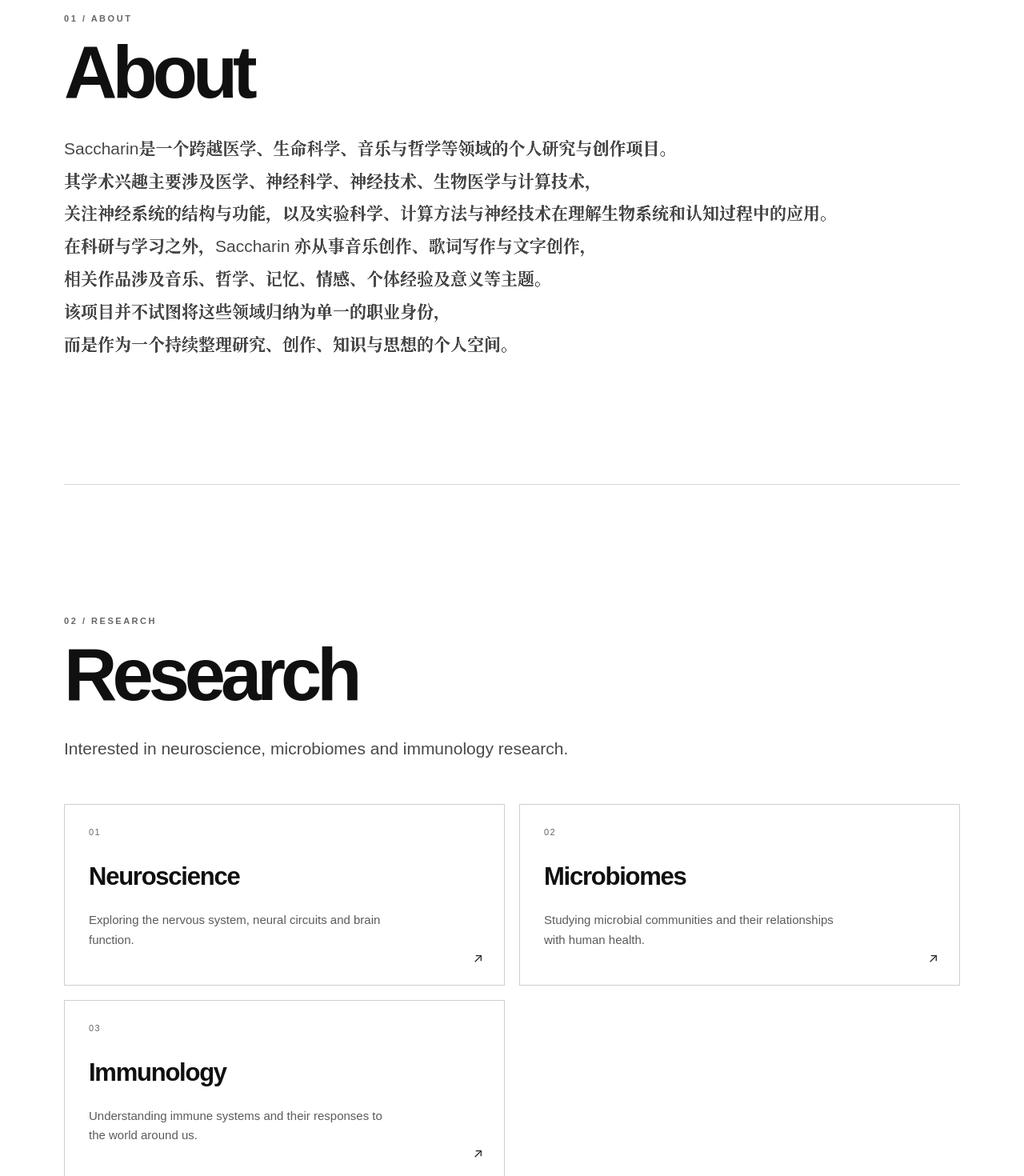
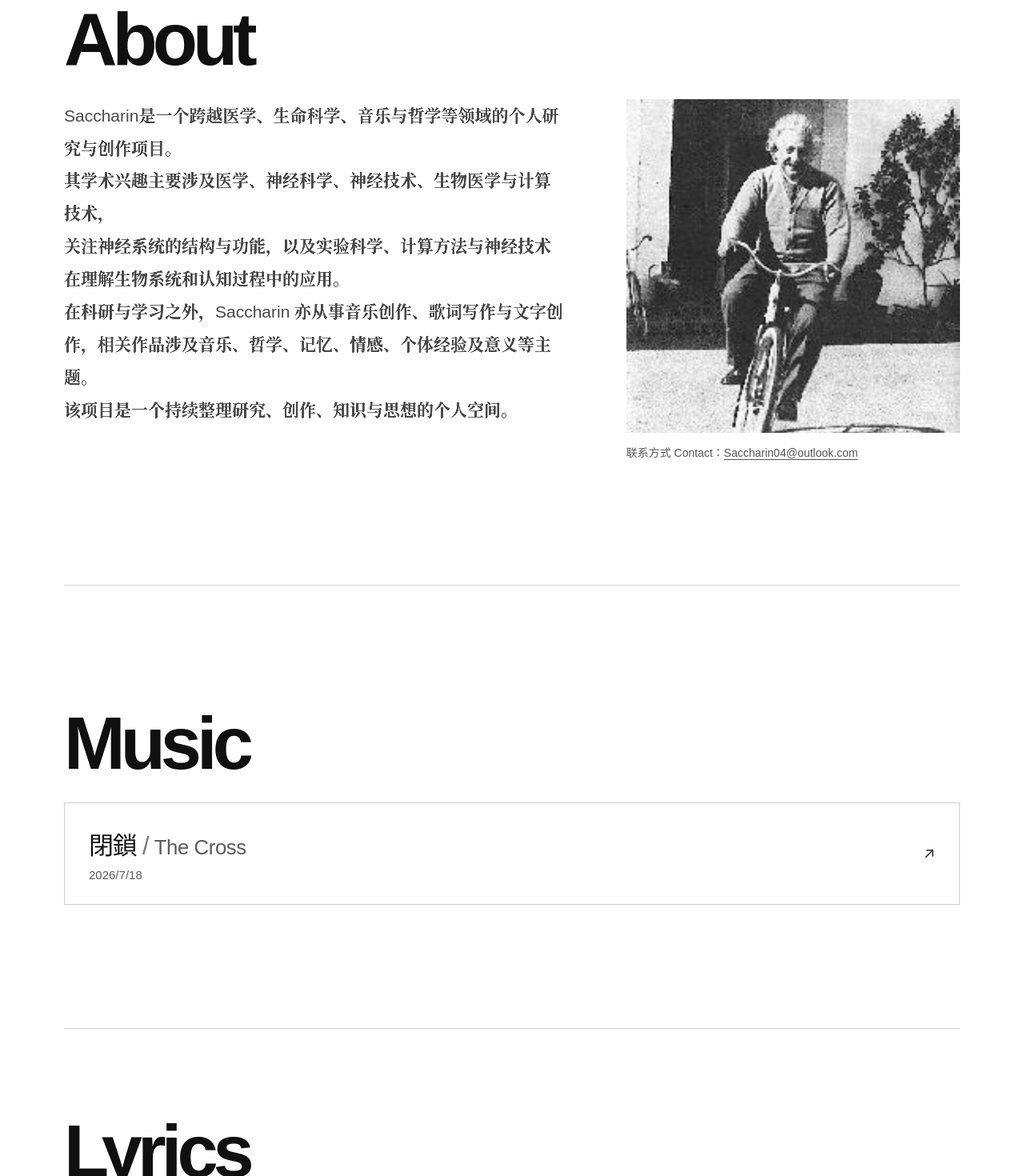
Before and after one commit to Saccharin04/Personal-website, a React (Vite) app: page / in a window 1280 px wide. Shown: the part 1120-2590 px from the top of the page at 80% size. Built offline with nearby package versions, Linux system fonts and the light colour scheme; a web font is replaced by a local one.

Commit message:
Restructure homepage and add profile

```diff
--- a/src/App.css
+++ b/src/App.css
@@ -68,31 +68,19 @@ main { min-height: 100vh; display: flex; flex-direction: column; }
 .content h2 { font-size: clamp(48px, 8vw, 92px); letter-spacing: -.065em; line-height: .95; margin: 0 0 30px; font-weight: 800; }
 .section-intro { max-width: 750px; color: #494949; font-size: clamp(17px, 2vw, 21px); line-height: 1.7; margin: 0; }
 .about-intro { max-width: 1000px; line-height: 1.9; }
+.about-layout { display: grid; grid-template-columns: minmax(0, 1.2fr) minmax(280px, .8fr); gap: clamp(32px, 6vw, 80px); align-items: start; }
+.about-figure { margin: 0; }
+.about-figure img { display: block; width: 100%; height: auto; object-fit: cover; }
+.about-figure figcaption { margin-top: 14px; color: #555; font-size: 14px; line-height: 1.6; }
+.about-figure figcaption a { color: inherit; text-underline-offset: 3px; }
 .about-intro [lang="zh-CN"] {
   font-family: "Soukou Mincho", "Songti SC", "Noto Serif CJK SC", serif;
   font-weight: 700;
   filter: url(#roughen-threshold);
 }
 
-.research-grid {
-  display: grid; grid-template-columns: repeat(2, minmax(0, 1fr)); gap: 18px;
-  margin-top: 52px;
-}
-.research-card {
-  position: relative; min-height: 220px; padding: 28px 30px;
-  display: flex; flex-direction: column; align-items: flex-start;
-  border: 1px solid #cfcfcf; border-radius: 0; background: #fff;
-  transition: background .22s ease, color .22s ease, border-color .22s ease;
-}
-.research-card:hover { background: var(--ink); color: #fff; border-color: var(--ink); }
-.card-index { font-size: 11px; letter-spacing: .13em; color: #666; }
-.research-card:hover .card-index, .research-card:hover p, .research-card:hover .card-arrow { color: #c8c8c8; }
-.research-card h3 { font-size: clamp(23px, 3vw, 31px); font-weight: 700; margin: 32px 0 9px; letter-spacing: -.04em; }
-.research-card p { max-width: 390px; padding-right: 20px; color: #5b5b5b; font-size: 15px; line-height: 1.65; }
-.card-arrow { position: absolute; right: 26px; bottom: 24px; color: #222; transition: transform .2s ease; }
-.research-card:hover .card-arrow { transform: translate(3px, -3px); }
-
-.track-list { display: grid; gap: 14px; margin-top: 50px; }
+.track-list { display: grid; gap: 14px; margin-top: 30px; }
+.lyrics-list-section { padding-top: clamp(72px, 9vw, 110px); }
 .track-card {
   display: flex; align-items: center; gap: 24px; min-height: 118px;
   padding: 28px 30px; border: 1px solid #cfcfcf; border-radius: 0;
@@ -152,7 +140,6 @@ main { min-height: 100vh; display: flex; flex-direction: column; }
 }
 .social-links a:hover { background: transparent; color: var(--ink); transform: translateY(-2px); }
 .social-links svg { width: 18px; height: 18px; fill: currentColor; }
-.bilibili-mark { font-size: 18px; font-weight: 800; line-height: 1; }
 :focus-visible { outline: 2px solid #111; outline-offset: 4px; }
 
 @media (max-width: 640px) {
@@ -166,9 +153,8 @@ main { min-height: 100vh; display: flex; flex-direction: column; }
   .about-section { padding-top: 62px; }
   .about-line-break { display: none; }
   .about-intro { line-height: 1.85; }
-  .research-grid { grid-template-columns: 1fr; gap: 12px; margin-top: 34px; }
-  .research-card { min-height: 175px; padding: 23px; }
-  .research-card h3 { margin-top: 24px; }
+  .about-layout { grid-template-columns: 1fr; gap: 30px; }
+  .about-figure { width: 100%; max-width: 480px; }
   .track-card { gap: 16px; min-height: 104px; padding: 22px 18px; }
   .album-english { display: block; margin-top: 3px; font-size: 16px; }
   .album-slash { display: none; }
--- a/src/App.jsx
+++ b/src/App.jsx
@@ -1,13 +1,8 @@
 import "./App.css"
+import aboutImage from "./assets/profile.jpg"
 
 const siteBase = import.meta.env.BASE_URL
 const channelPath = `${siteBase}channel-4am/`
-
-const researchAreas = [
-  { title: "Neuroscience", description: "Exploring the nervous system, neural circuits and brain function." },
-  { title: "Microbiomes", description: "Studying microbial communities and their relationships with human health." },
-  { title: "Immunology", description: "Understanding immune systems and their responses to the world around us." },
-]
 
 const albums = [
   { number: "01", title: "逃离夜晚", englishTitle: "Endless Night", years: "2020–2023年" },
@@ -41,8 +36,8 @@ function App() {
         <a href="#top" className="logo">Saccharin</a>
         <div className="nav-links">
           <a href="#about">About</a>
-          <a href="#research">Research</a>
           <a href="#music">Music</a>
+          <a href="#lyrics">Lyrics</a>
         </div>
       </nav>
 
@@ -62,39 +57,37 @@ function App() {
       </section>
 
       <section id="about" className="content about-section">
-        <p className="section-number">01 / ABOUT</p>
         <h2>About</h2>
+        <div className="about-layout">
           <p className="section-intro about-intro">
             Saccharin<span lang="zh-CN">是一个跨越医学、生命科学、音乐与哲学等领域的个人研究与创作项目。</span><br className="about-line-break" />
             <span lang="zh-CN">其学术兴趣主要涉及医学、神经科学、神经技术、生物医学与计算技术，</span><br className="about-line-break" />
             <span lang="zh-CN">关注神经系统的结构与功能，以及实验科学、计算方法与神经技术在理解生物系统和认知过程中的应用。</span><br className="about-line-break" />
-          <span lang="zh-CN">在科研与学习之外，</span>Saccharin<span lang="zh-CN"> 亦从事音乐创作、歌词写作与文字创作，</span><br className="about-line-break" />
-          <span lang="zh-CN">相关作品涉及音乐、哲学、记忆、情感、个体经验及意义等主题。</span><br className="about-line-break" />
-          <span lang="zh-CN">该项目并不试图将这些领域归纳为单一的职业身份，</span><br className="about-line-break" />
-          <span lang="zh-CN">而是作为一个持续整理研究、创作、知识与思想的个人空间。</span>
+            <span lang="zh-CN">在科研与学习之外，</span>Saccharin<span lang="zh-CN"> 亦从事音乐创作、歌词写作与文字创作，相关作品涉及音乐、哲学、记忆、情感、个体经验及意义等主题。</span><br className="about-line-break" />
+            <span lang="zh-CN">该项目是一个持续整理研究、创作、知识与思想的个人空间。</span>
           </p>
-      </section>
-
-      <section id="research" className="content">
-        <p className="section-number">02 / RESEARCH</p>
-        <h2>Research</h2>
-        <p className="section-intro">Interested in neuroscience, microbiomes and immunology research.</p>
-        <div className="research-grid">
-          {researchAreas.map((area, index) => (
-            <article className="research-card" key={area.title}>
-              <span className="card-index">0{index + 1}</span>
-              <h3>{area.title}</h3>
-              <p>{area.description}</p>
-              <span className="card-arrow" aria-hidden="true">↗</span>
-            </article>
-          ))}
+          <figure className="about-figure">
+            <img src={aboutImage} alt="Saccharin 的头像" />
+            <figcaption><span lang="zh-CN">联系方式</span> Contact：<a href="mailto:Saccharin04@outlook.com">Saccharin04@outlook.com</a></figcaption>
+          </figure>
         </div>
       </section>
 
       <section id="music" className="content music-section">
-        <p className="section-number">03 / MUSIC</p>
         <h2>Music</h2>
-        <p className="section-intro">Creating music and exploring sound, emotion and ideas.</p>
+        <div className="track-list">
+          <a className="track-card featured-track" href="https://www.bilibili.com/video/BV1eRNf6MEt1/" target="_blank" rel="noreferrer">
+            <div className="track-info">
+              <h3>閉鎖 <span className="album-slash">/</span> <span className="album-english">The Cross</span></h3>
+              <p>2026/7/18</p>
+            </div>
+            <span className="album-mark" aria-hidden="true">↗</span>
+          </a>
+        </div>
+      </section>
+
+      <section id="lyrics" className="content lyrics-list-section">
+        <h2>Lyrics</h2>
         <div className="track-list">
           {albums.map((album) => {
             const Card = album.href ? "a" : "article"
@@ -107,7 +100,8 @@ function App() {
                 </div>
                 <span className="album-mark" aria-hidden="true">↗</span>
               </Card>
-          )})}
+            )
+          })}
         </div>
       </section>
 
@@ -131,7 +125,10 @@ function App() {
             </svg>
           </a>
           <a href="https://space.bilibili.com/36468456?spm_id_from=333.1007.0.0" target="_blank" rel="noreferrer" aria-label="Bilibili — Saccharin">
-            <span className="bilibili-mark" aria-hidden="true">哔</span>
+            <svg viewBox="0 0 24 24" role="img" aria-hidden="true">
+              <path d="m8 4 2 2m6-2-2 2M5 8h14v11H5z" fill="none" stroke="currentColor" strokeWidth="2" strokeLinecap="round" strokeLinejoin="round" />
+              <path d="M9 12v3m6-3v3" fill="none" stroke="currentColor" strokeWidth="2" strokeLinecap="round" />
+            </svg>
           </a>
         </div>
         <p>© Saccharin</p>
@@ -147,8 +144,8 @@ function ChannelAlbumPage() {
         <a href={`${siteBase}#top`} className="logo">Saccharin</a>
         <div className="nav-links">
           <a href={`${siteBase}#about`}>About</a>
-          <a href={`${siteBase}#research`}>Research</a>
           <a href={`${siteBase}#music`}>Music</a>
+          <a href={`${siteBase}#lyrics`}>Lyrics</a>
         </div>
       </nav>
 
@@ -207,7 +204,10 @@ function ChannelAlbumPage() {
             </svg>
           </a>
           <a href="https://space.bilibili.com/36468456?spm_id_from=333.1007.0.0" target="_blank" rel="noreferrer" aria-label="Bilibili — Saccharin">
-            <span className="bilibili-mark" aria-hidden="true">哔</span>
+            <svg viewBox="0 0 24 24" role="img" aria-hidden="true">
+              <path d="m8 4 2 2m6-2-2 2M5 8h14v11H5z" fill="none" stroke="currentColor" strokeWidth="2" strokeLinecap="round" strokeLinejoin="round" />
+              <path d="M9 12v3m6-3v3" fill="none" stroke="currentColor" strokeWidth="2" strokeLinecap="round" />
+            </svg>
           </a>
         </div>
         <p>© Saccharin</p>
```
Also changed, not shown: src/assets/profile.jpg (added). Lines whose indentation alone changed are shown as unchanged.
